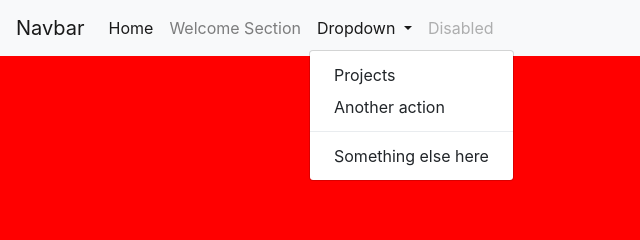
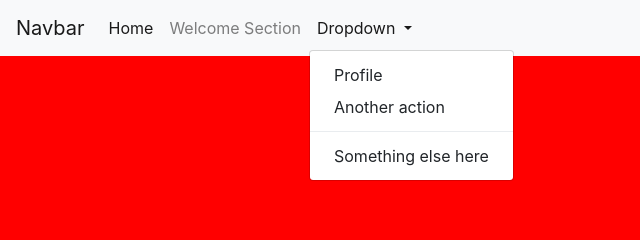
Before and after one commit to codingcity4747/Microverse_Trials_Ashraf_Shay, a plain HTML site: page index.html in a window 1280 px wide. Both pictures are taken after a click on the button "Dropdown". Shown: the top 240 px of the page, 0-640 px from the left. Drawn offline with nearby package versions, Linux system fonts and the light colour scheme.

Commit message:
Update index.html

```diff
--- a/index.html
+++ b/index.html
@@ -27,15 +27,13 @@
           Dropdown
         </a>
         <div class="dropdown-menu" aria-labelledby="navbarDropdown">
-          <a class="dropdown-item" href="#projects">Projects</a>
+          <a class="dropdown-item" href="#profile-link">Profile</a>
           <a class="dropdown-item" href="#">Another action</a>
           <div class="dropdown-divider"></div>
           <a class="dropdown-item" href="#">Something else here</a>
         </div>
       </li>
-      <li class="nav-item">
-        <a class="nav-link disabled" href="#" tabindex="-1" aria-disabled="true">Disabled</a>
-      </li>
+
     </ul>
     <form class="form-inline my-2 my-lg-0">
       <input class="form-control mr-sm-2" type="search" placeholder="Search" aria-label="Search">
```
